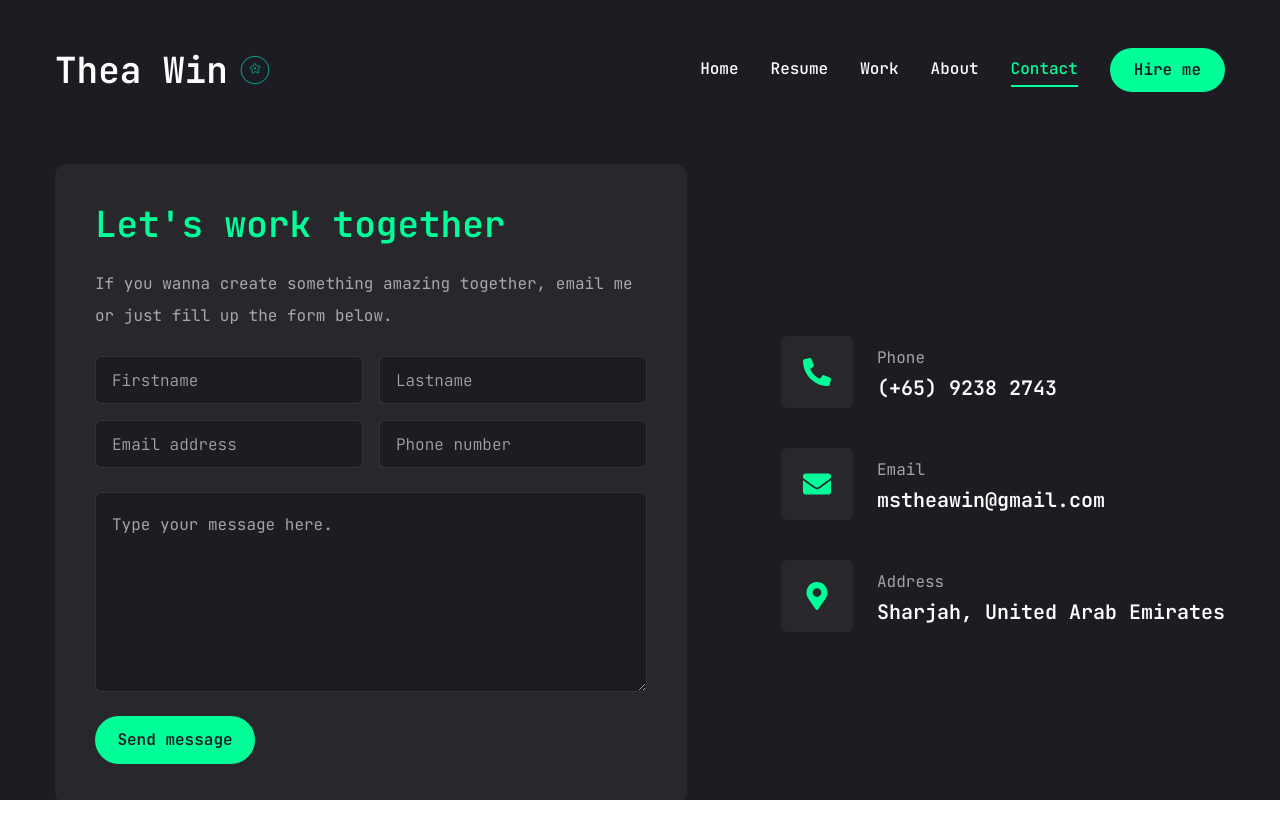
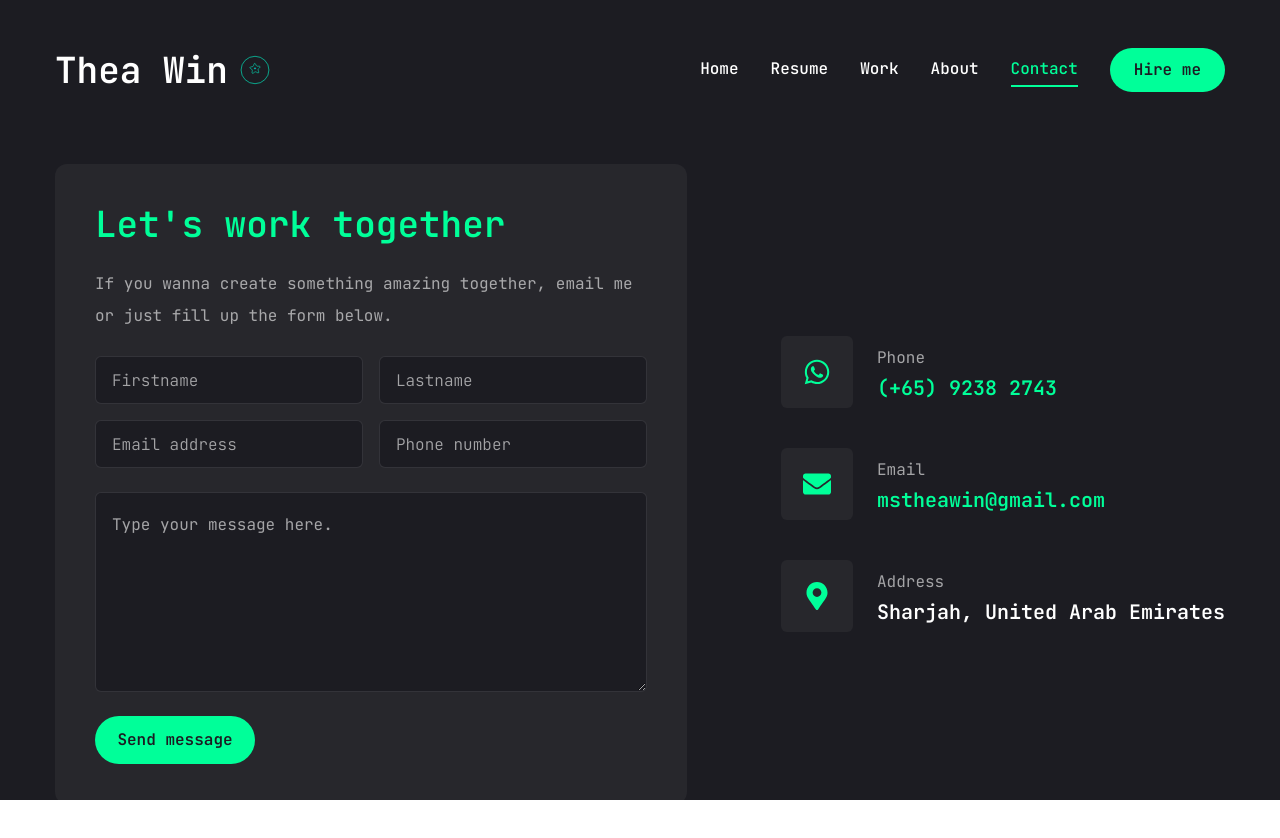
Before and after one commit to TheaWin/portfolio, a Next.js app: page /contact in a window 1280 px wide. Shown: the top 838 px of the page. Built offline with nearby package versions, Linux system fonts and the light colour scheme.

Commit message:
update contact

```diff
--- a/app/contact/page.jsx
+++ b/app/contact/page.jsx
@@ -15,19 +15,35 @@ import {
 } from "@/components/ui/select";
 
 import { motion } from "framer-motion";
-import { FaPhoneAlt, FaEnvelope, FaMapMarkerAlt } from "react-icons/fa";
+import { FaWhatsapp, FaEnvelope, FaMapMarkerAlt } from "react-icons/fa";
 import Footer from "@/components/Footer";
 
 const info = [
   {
-    icon: <FaPhoneAlt />,
+    icon: <FaWhatsapp />,
     title: "Phone",
-    description: "(+65) 9238 2743",
+    description: (
+      <a
+        href="https://wa.me/6592382743"
+        className="text-accent"
+        target="_blank"
+      >
+        (+65) 9238 2743
+      </a>
+    ),
   },
   {
     icon: <FaEnvelope />,
     title: "Email",
-    description: "mstheawin@gmail.com",
+    description: (
+      <a
+        href="mailto:mstheawin@gmail.com"
+        className="text-accent"
+        target="_blank"
+      >
+        mstheawin@gmail.com
+      </a>
+    ),
   },
   {
     icon: <FaMapMarkerAlt />,
```
